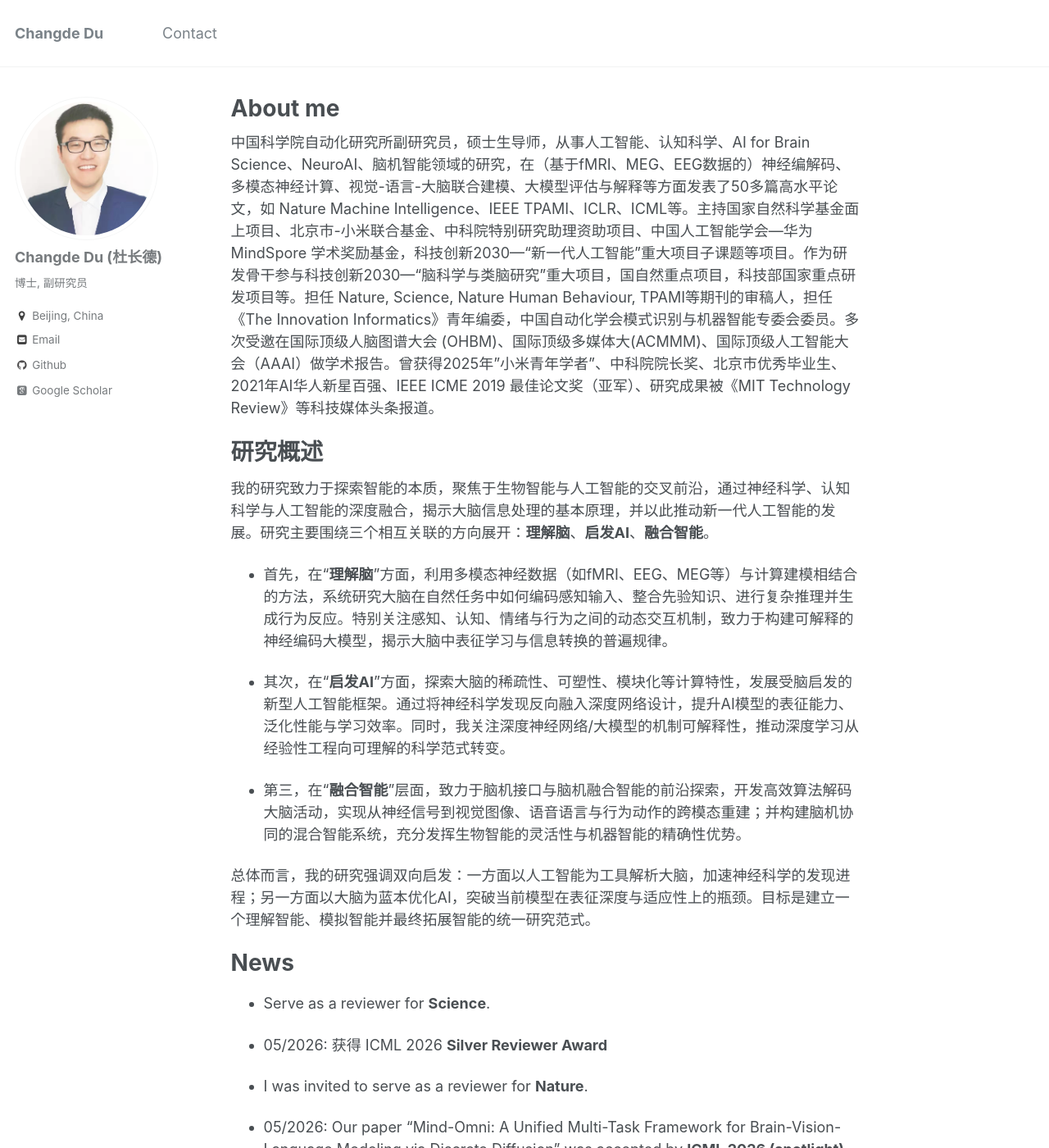
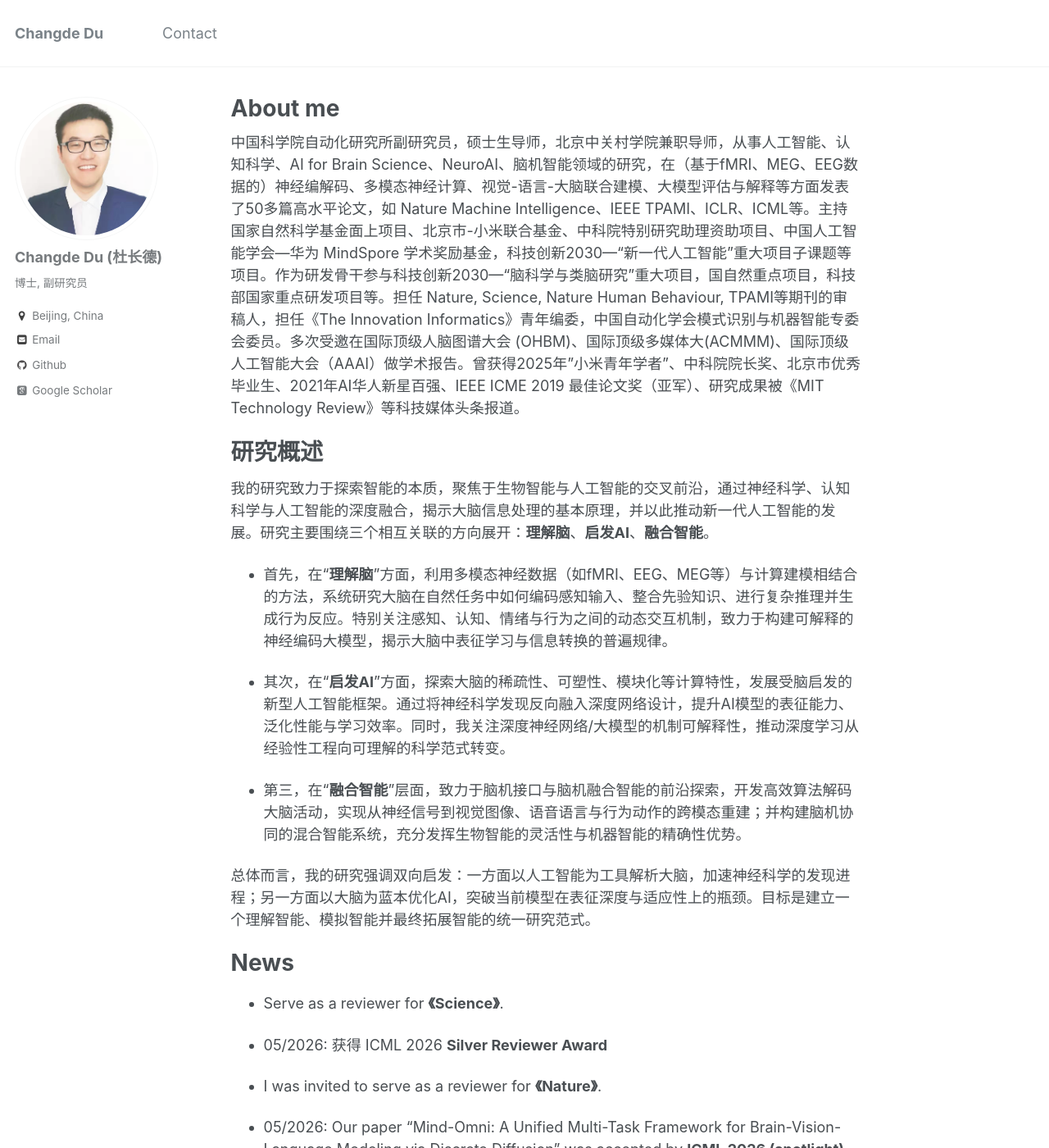
Before and after one commit to ChangdeDu/changdedu.github.io, a Jekyll site: the page built from _pages/about.md, in a window 1280 px wide and 1400 px high. Shown: the whole window at 82% size. Built offline with Jekyll 4.4.1, drawn with Linux system fonts in a browser that asks for light colours; some web fonts are replaced.

Commit message:
Update about.md

```diff
--- a/_pages/about.md
+++ b/_pages/about.md
@@ -8,7 +8,7 @@ redirect_from:
   - /about.html
 ---
 
-中国科学院自动化研究所副研究员，硕士生导师，从事人工智能、认知科学、AI for Brain Science、NeuroAI、脑机智能领域的研究，在（基于fMRI、MEG、EEG数据的）神经编解码、多模态神经计算、视觉-语言-大脑联合建模、大模型评估与解释等方面发表了50多篇高水平论文，如 Nature Machine Intelligence、IEEE TPAMI、ICLR、ICML等。主持国家自然科学基金面上项目、北京市-小米联合基金、中科院特别研究助理资助项目、中国人工智能学会—华为 MindSpore 学术奖励基金，科技创新2030—“新一代人工智能”重大项目子课题等项目。作为研发骨干参与科技创新2030—“脑科学与类脑研究”重大项目，国自然重点项目，科技部国家重点研发项目等。担任 Nature, Science, Nature Human Behaviour, TPAMI等期刊的审稿人，担任《The Innovation Informatics》青年编委，中国自动化学会模式识别与机器智能专委会委员。多次受邀在国际顶级人脑图谱大会 (OHBM)、国际顶级多媒体大(ACMMM)、国际顶级人工智能大会（AAAI）做学术报告。曾获得2025年"小米青年学者"、中科院院长奖、北京市优秀毕业生、2021年AI华人新星百强、IEEE ICME 2019 最佳论文奖（亚军）、研究成果被《MIT Technology Review》等科技媒体头条报道。
+中国科学院自动化研究所副研究员，硕士生导师，北京中关村学院兼职导师，从事人工智能、认知科学、AI for Brain Science、NeuroAI、脑机智能领域的研究，在（基于fMRI、MEG、EEG数据的）神经编解码、多模态神经计算、视觉-语言-大脑联合建模、大模型评估与解释等方面发表了50多篇高水平论文，如 Nature Machine Intelligence、IEEE TPAMI、ICLR、ICML等。主持国家自然科学基金面上项目、北京市-小米联合基金、中科院特别研究助理资助项目、中国人工智能学会—华为 MindSpore 学术奖励基金，科技创新2030—“新一代人工智能”重大项目子课题等项目。作为研发骨干参与科技创新2030—“脑科学与类脑研究”重大项目，国自然重点项目，科技部国家重点研发项目等。担任 Nature, Science, Nature Human Behaviour, TPAMI等期刊的审稿人，担任《The Innovation Informatics》青年编委，中国自动化学会模式识别与机器智能专委会委员。多次受邀在国际顶级人脑图谱大会 (OHBM)、国际顶级多媒体大(ACMMM)、国际顶级人工智能大会（AAAI）做学术报告。曾获得2025年"小米青年学者"、中科院院长奖、北京市优秀毕业生、2021年AI华人新星百强、IEEE ICME 2019 最佳论文奖（亚军）、研究成果被《MIT Technology Review》等科技媒体头条报道。
 
 # 研究概述
 我的研究致力于探索智能的本质，聚焦于生物智能与人工智能的交叉前沿，通过神经科学、认知科学与人工智能的深度融合，揭示大脑信息处理的基本原理，并以此推动新一代人工智能的发展。研究主要围绕三个相互关联的方向展开：**理解脑**、**启发AI**、**融合智能**。
@@ -22,11 +22,11 @@ redirect_from:
 总体而言，我的研究强调双向启发：一方面以人工智能为工具解析大脑，加速神经科学的发现进程；另一方面以大脑为蓝本优化AI，突破当前模型在表征深度与适应性上的瓶颈。目标是建立一个理解智能、模拟智能并最终拓展智能的统一研究范式。
 
 # News
-- Serve as a reviewer for **Science**.
+- Serve as a reviewer for **《Science》**.
 
 - 05/2026: 获得 ICML 2026 **Silver Reviewer Award**
 
-- I was invited to serve as a reviewer for **Nature**.
+- I was invited to serve as a reviewer for **《Nature》**.
 
 - 05/2026: Our paper "Mind-Omni: A Unified Multi-Task Framework for Brain-Vision-Language Modeling via Discrete Diffusion" was accepted by **ICML 2026 (spotlight)**
 
```
Also changed, not shown: other parts of _pages/about.md (+1 -1 lines).
